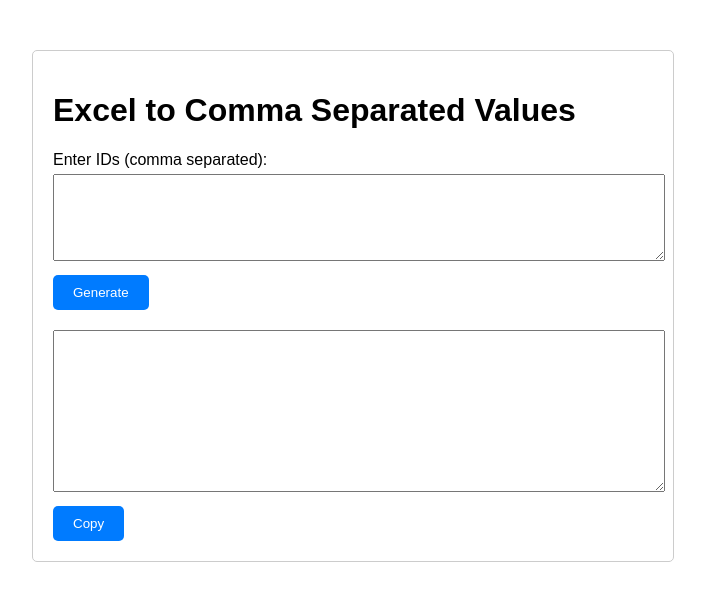
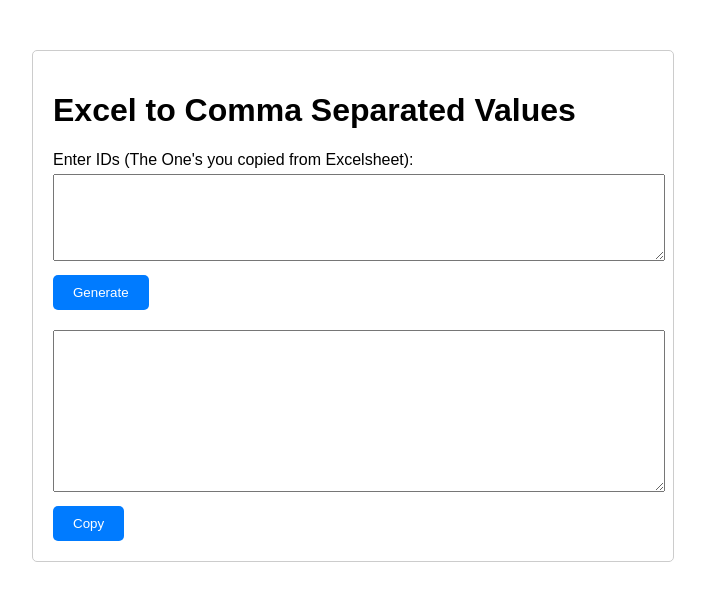
Before and after one commit to roshanvijay37/CommaSeperatedValues, a plain HTML site: page index.html in a window 1280 px wide. Shown: the whole page, without its empty margins (287-992 px from the left). Drawn offline with Linux system fonts and the light colour scheme.

Commit message:
Comma Separator added Second

```diff
--- a/index.html
+++ b/index.html
@@ -54,7 +54,7 @@
 <body>
     <div class="container">
         <h1>Excel to Comma Separated Values</h1>
-        <label for="input_csv">Enter IDs (comma separated):</label>
+        <label for="input_csv">Enter IDs (The One's you copied from Excelsheet):</label>
         <textarea id="input_csv" rows="5"></textarea>
 
         <button id="generateBtn">Generate</button>
```
